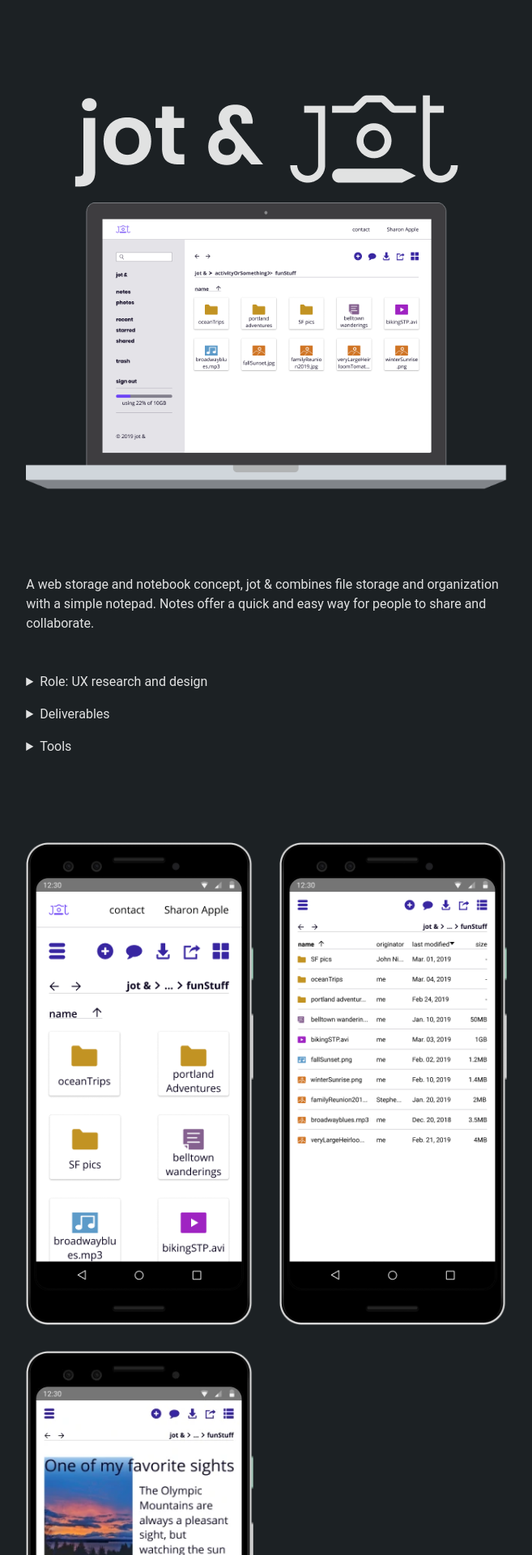
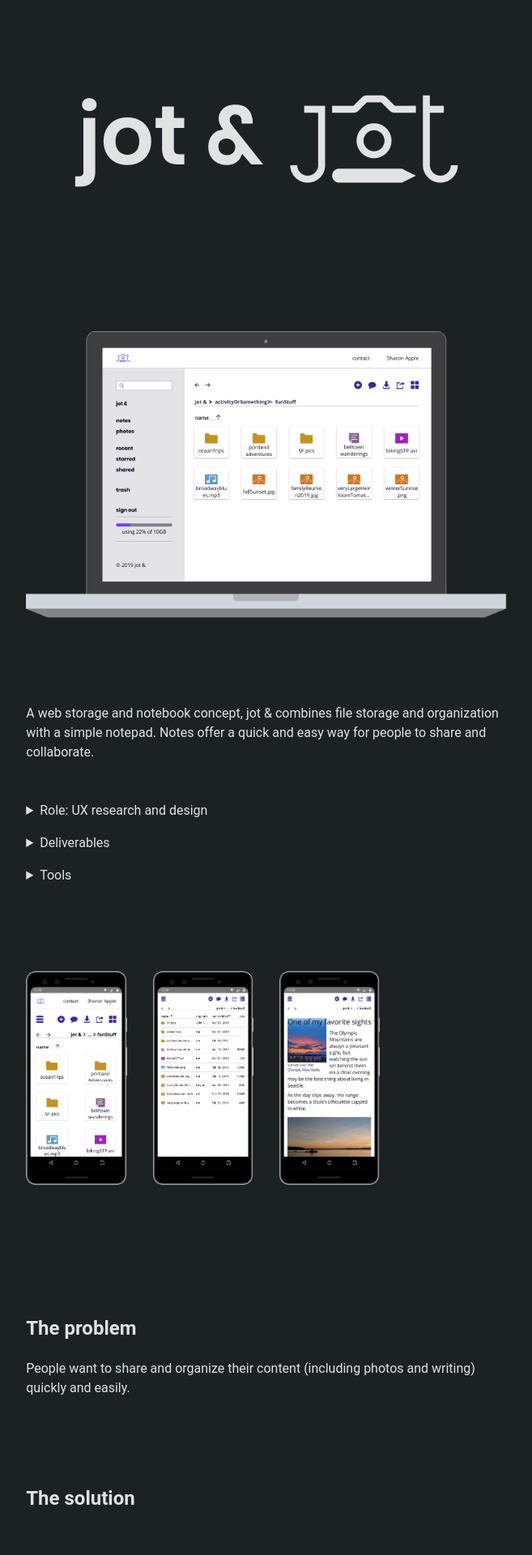
Before and after one commit to ctavispost/personalPortfolio, a Jekyll site: the page built from project01.md, in a window 1280 px wide. Shown: the part 311-2231 px from the top of the page at 81% size, without its empty margins (311-968 px from the left). Built offline with Jekyll 4.4.1, drawn with Linux system fonts in a browser that asks for light colours; some web fonts are replaced.

Commit message:
Adjust margins and grid sizing in project01 summary and introduction

```diff
--- a/project01/introduction.md
+++ b/project01/introduction.md
@@ -4,7 +4,7 @@
   <img src="images/jotAnd/jotMobNote.webp" alt="jot & mobile dashboard in a note" class="centerImg">
 </section>
 
-<section> <!-- problem -->
+<section class="lgBreak"> <!-- problem -->
   <header>
     <h2>The problem</h2>
   </header>
@@ -17,11 +17,11 @@
     <h2>The solution</h2>
   </header>
 
-  <section class="centerGrid respImgGrid">
+  <div class="centerGrid smBreak">
     <img src="images/jotAnd/jotLapNote.png" alt="jot & laptop dashboard in note view" class="centerImg">
-  </section>
+  </div>
 
-  <p>This is a prototype for a responsive web app integrating storage and sharing services with a collaborative notepad. It empowers users to:</p>
+  <p class="smBreak">This is a prototype for a responsive web app integrating storage and sharing services with a collaborative notepad. It empowers users to:</p>
 
   <ul>
     <li>Save files and craft their structure</li>
--- a/project01/summary.md
+++ b/project01/summary.md
@@ -1,7 +1,7 @@
 <header class="centerGrid">
   <img src="images/jotAnd/lockupHorizontalDark.png" alt="white, horizontal lockup for jot &" class="centerImg">
 
-  <img src="images/jotAnd/jotLapGrid.png" alt="laptop dashboard showing cloud files and folders" class="centerImg">
+  <img src="images/jotAnd/jotLapGrid.png" alt="jot & laptop dashboard showing cloud files and folders" class="centerImg lgBreak">
 
   <p class="medBreak">A web storage and notebook concept, <span>jot &</span> combines file storage and organization with a simple notepad. Notes offer a quick and easy way for people to share and collaborate.</p>
 </header>
--- a/styles/main.css
+++ b/styles/main.css
@@ -407,7 +407,7 @@
 
 .respImgGrid {
   display: grid;
-  grid-template-columns: repeat(auto-fill, minmax(200px, 1fr));
+  grid-template-columns: repeat(auto-fill, minmax(100px, 1fr));
   grid-gap: 2rem;
 }
 
```
